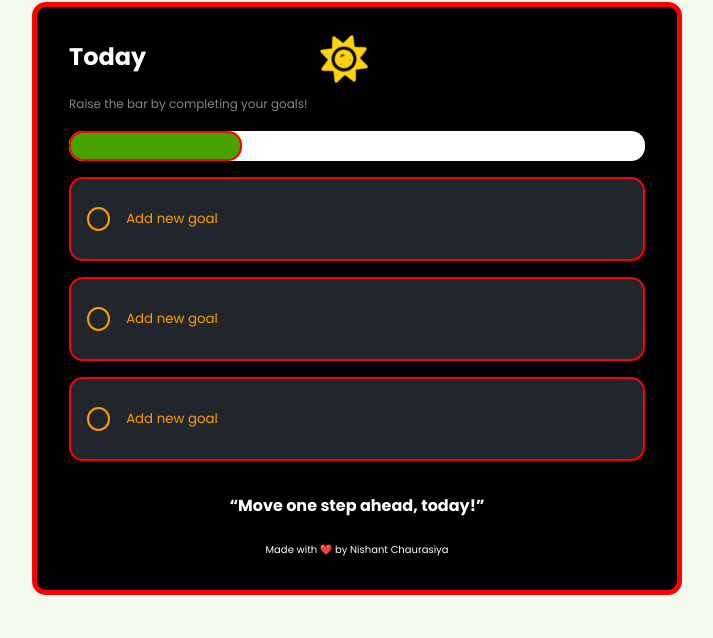
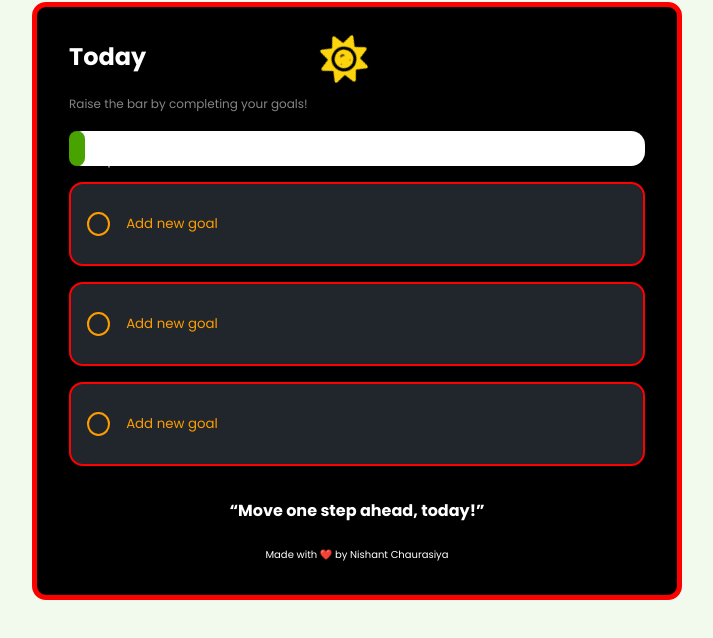
Before and after one commit to NishantChaurasiya/focus-on-today, a plain HTML site: page intex.html in a window 1280 px wide. Shown: the part 78-716 px from the top of the page, without its empty margins (283-996 px from the left). Drawn offline with Linux system fonts and the light colour scheme.

Commit message:
completed

```diff
--- a/script.js
+++ b/script.js
@@ -1,14 +1,35 @@
 const checkboxes=document.querySelectorAll(".ellipse");
 const progressValue=document.querySelector(".progress-value");
 const  inputs=document.querySelectorAll(".task");
+const msg=document.querySelector(".para")
 const error=document.querySelector(".error");
-const images=document.querySelectorAll(".checkbox");
-
-const allGoals= JSON.parse(localStorage.getItem("allGoals"))||{};
-
+const allQuotes=[
+  "Raise the bar by completing your goals!",
+ "Well begun is half done!",
+ "Just a step away, keep going!",
+ "Whoa! You just completed all the goals, time for chill",
+];
+const allGoals= JSON.parse(localStorage.getItem("allGoals"))||{
+  first:{
+    name:"",
+    completed:false,
+  },
+  second:{
+    name:"",
+    completed:false,
+  },
+  third:{
+    name:"",
+    completed:false,
+  },
+};
 let completedGoalsCount = Object.values(allGoals).filter((goal) => goal.completed).length;
-
-
+progressValue.style.width=`${completedGoalsCount/3*100}%`;
+progressValue.innerText=`${completedGoalsCount}/3 completed`;
+msg.innerText=allQuotes[completedGoalsCount];
+// if(progressValue.style.width=="100%"){
+//   localStorage.removeItem("allGoals");
+// };
 checkboxes.forEach((checkbox)=>{
 
   checkbox.addEventListener("click",()=>{
@@ -21,9 +42,8 @@ checkboxes.forEach((checkbox)=>{
      allGoals[inputId].completed=!allGoals[inputId].completed;
      completedGoalsCount = Object.values(allGoals).filter((goal) => goal.completed).length;
      progressValue.style.width=`${completedGoalsCount/3*100}%`;
-    //  if(progressValue.style.width=="100%"){
-    //       console.log("hye");
-    //  }
+     progressValue.innerText=`${completedGoalsCount}/3 completed`;
+     msg.innerText=allQuotes[completedGoalsCount];
      localStorage.setItem("allGoals",JSON.stringify(allGoals));
     }else{
      error.classList.remove("hide");
@@ -44,6 +64,10 @@ checkboxes.forEach((checkbox)=>{
       error.classList.add("hide");
     });
     input.addEventListener('input',(e)=>{
+      if(allGoals[input.id].completed){
+        input.value=allGoals[input.id].name;
+        return
+      };
       allGoals[input.id]={
         name:input.value,
         completed:false
--- a/style.css
+++ b/style.css
@@ -57,21 +57,25 @@ body{
     font-size: 12px;
 }
 .progress-bar{
-    height: 30px;
+    height: 35px;
     background-color:white;
     margin-block:1rem;
     border-radius: 14px;
 
 }
 .progress-value{
-    width:30%;
-    height: 30px;
+    width:0%;
+    height:100%;
     background-color:#48A300 ;
     margin-block:0.5rem;
     border-radius: 14px;
-    border: 2px solid red;
-    transition: width 0.2sec ease-in-out;
+    color: white;
+    font-size: 10px;
+    padding-left: 1rem;
+    padding-top: 7px;
+    transition: width 0.2s ease-in-out;
 }
+
 .error{
     color: red;
     font-size: 12px;
@@ -139,3 +143,6 @@ body{
     color: #48A300;
     text-decoration: line-through;
 }
+/* .popup{
+
+} */
```
Also changed, not shown: intex.html (+7 -0 lines), 404-tick.png (added).
